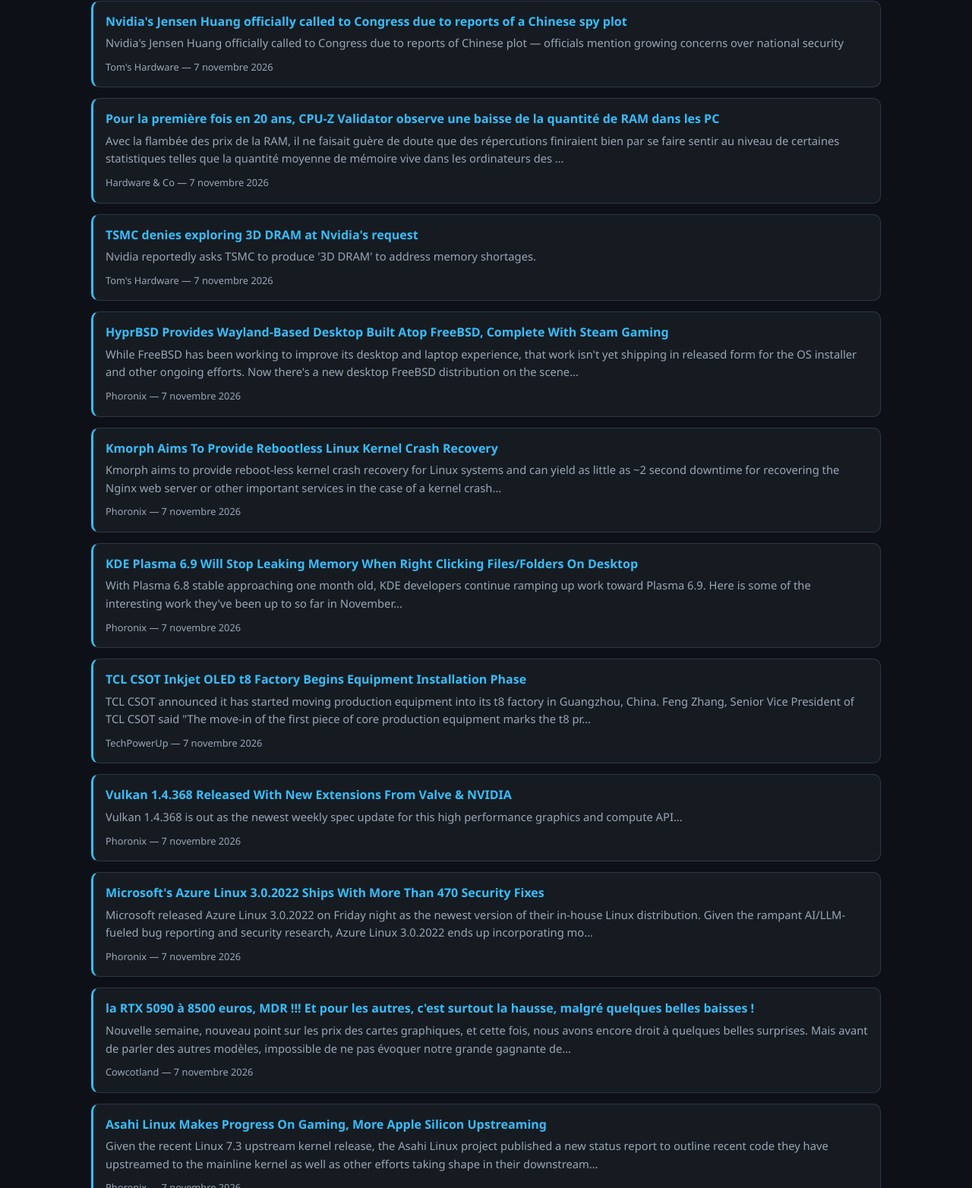
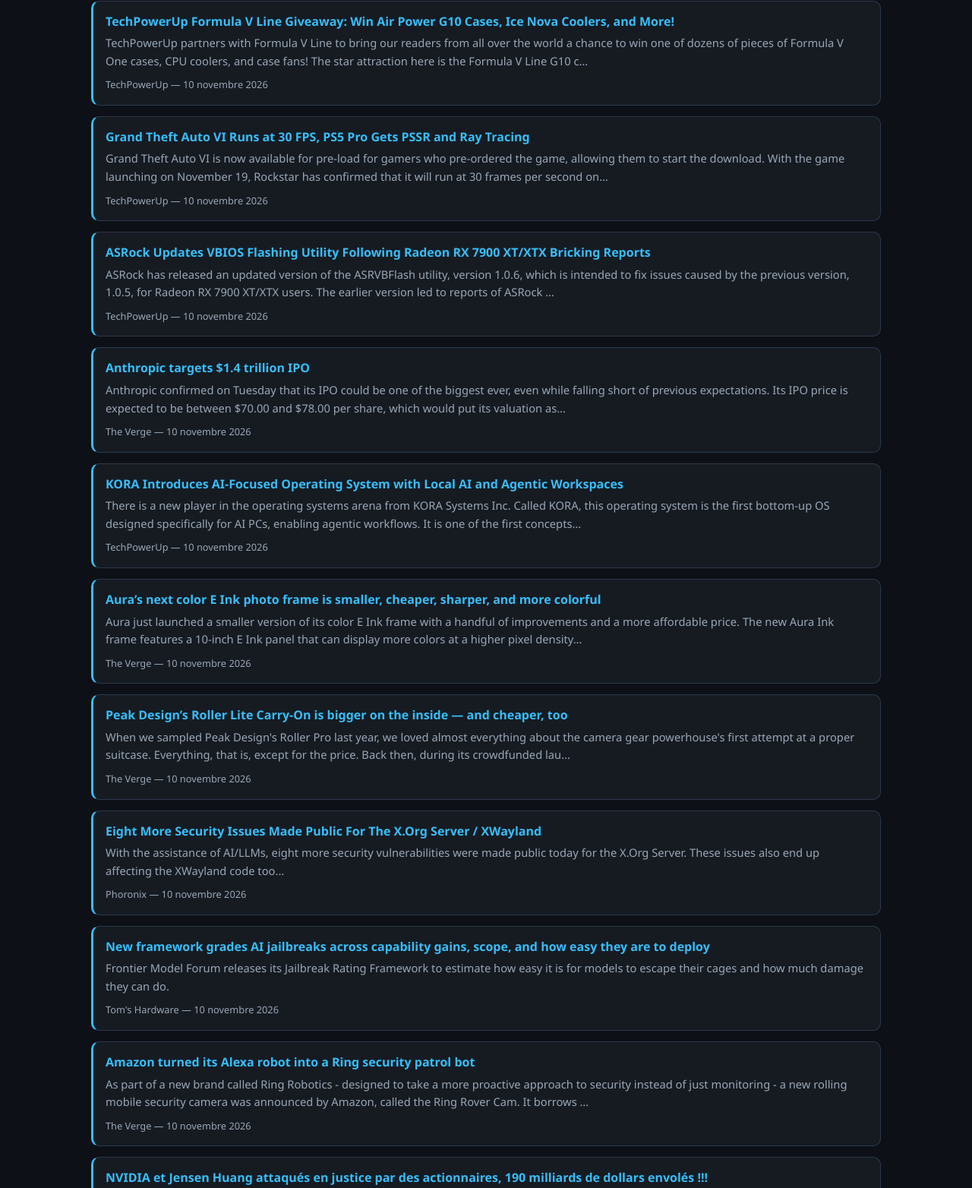
Before and after one commit to bredouan06400-jpg/news-informatique, a plain HTML site: page index.html in a window 1280 px wide. Shown: the part 934-2498 px from the top of the page at 76% size. Drawn offline with Linux system fonts and the light colour scheme.

Commit message:
MAJ auto des news (2026-11-10)

```diff
--- a/data/latest.json
+++ b/data/latest.json
@@ -1,5 +1,5 @@
 {
-  "edition": "2026-S45",
-  "updated": "2026-11-07",
-  "titre": "Flux du 7 novembre 2026 : Nvidia's Jensen Huang officially called to Congress due to reports of a Chinese spy plot"
+  "edition": "2026-S46",
+  "updated": "2026-11-10",
+  "titre": "Flux du 10 novembre 2026 : TechPowerUp Formula V Line Giveaway: Win Air Power G10 Cases, Ice Nova Coolers, and More!"
 }
--- a/index.html
+++ b/index.html
@@ -103,7 +103,7 @@
   <div class="wrap">
     <h1>🗓️ News Informatique — Semaine 27</h1>
     <div class="semaine">Du lundi 29 juin au dimanche 5 juillet 2026 · semaine en cours</div>
-    <div class="maj">Dernière mise à jour : 7 novembre 2026 · Toutes les sources sont vérifiées, les rumeurs sont explicitement signalées.</div>
+    <div class="maj">Dernière mise à jour : 10 novembre 2026 · Toutes les sources sont vérifiées, les rumeurs sont explicitement signalées.</div>
     <div class="actions">
       <button id="installBtn" class="btn primary" hidden>📲 Installer l'application</button>
       <button id="notifBtn" class="btn">🔔 Activer les alertes news</button>
@@ -164,64 +164,64 @@
     <ul class="news">
 <!-- AUTO-NEWS-START -->
     <li>
-      <b><a href="https://www.tomshardware.com/tech-industry/big-tech/nvidias-jensen-huang-officially-called-to-congress-due-to-reports-of-a-chinese-spy-plot-officials-mention-growing-concerns-over-national-security" target="_blank" rel="noopener">Nvidia&#x27;s Jensen Huang officially called to Congress due to reports of a Chinese spy plot</a></b>
-      <p>Nvidia&#x27;s Jensen Huang officially called to Congress due to reports of Chinese plot — officials mention growing concerns over national security</p>
-      <span class="src">Tom&#x27;s Hardware — 7 novembre 2026</span>
+      <b><a href="https://www.techpowerup.com/354601/techpowerup-formula-v-line-giveaway-win-air-power-g10-cases-ice-nova-coolers-and-more" target="_blank" rel="noopener">TechPowerUp Formula V Line Giveaway: Win Air Power G10 Cases, Ice Nova Coolers, and More!</a></b>
+      <p>TechPowerUp partners with Formula V Line to bring our readers from all over the world a chance to win one of dozens of pieces of Formula V One cases, CPU coolers, and case fans! The star attraction here is the Formula V Line G10 c…</p>
+      <span class="src">TechPowerUp — 10 novembre 2026</span>
     </li>
     <li>
-      <b><a href="https://hardwareand.co/actualites/breves/pour-la-premiere-fois-en-20-ans-cpu-z-validator-observe-une-baisse-de-la-quantite-de-ram-dans-les-pc" target="_blank" rel="noopener">Pour la première fois en 20 ans, CPU-Z Validator observe une baisse de la quantité de RAM dans les PC</a></b>
-      <p>Avec la flambée des prix de la RAM, il ne faisait guère de doute que des répercutions finiraient bien par se faire sentir au niveau de certaines statistiques telles que la quantité moyenne de mémoire vive dans les ordinateurs des …</p>
-      <span class="src">Hardware &amp; Co — 7 novembre 2026</span>
+      <b><a href="https://www.techpowerup.com/354644/grand-theft-auto-vi-runs-at-30-fps-ps5-pro-gets-pssr-and-ray-tracing" target="_blank" rel="noopener">Grand Theft Auto VI Runs at 30 FPS, PS5 Pro Gets PSSR and Ray Tracing</a></b>
+      <p>Grand Theft Auto VI is now available for pre-load for gamers who pre-ordered the game, allowing them to start the download. With the game launching on November 19, Rockstar has confirmed that it will run at 30 frames per second on…</p>
+      <span class="src">TechPowerUp — 10 novembre 2026</span>
     </li>
     <li>
-      <b><a href="https://www.tomshardware.com/pc-components/dram/tsmc-denies-exploring-3d-dram-at-nvidias-request-advanced-memory-tech-is-still-years-from-market-viability" target="_blank" rel="noopener">TSMC denies exploring 3D DRAM at Nvidia&#x27;s request</a></b>
-      <p>Nvidia reportedly asks TSMC to produce &#x27;3D DRAM&#x27; to address memory shortages.</p>
-      <span class="src">Tom&#x27;s Hardware — 7 novembre 2026</span>
+      <b><a href="https://www.techpowerup.com/354643/asrock-updates-vbios-flashing-utility-following-radeon-rx-7900-xt-xtx-bricking-reports" target="_blank" rel="noopener">ASRock Updates VBIOS Flashing Utility Following Radeon RX 7900 XT/XTX Bricking Reports</a></b>
+      <p>ASRock has released an updated version of the ASRVBFlash utility, version 1.0.6, which is intended to fix issues caused by the previous version, 1.0.5, for Radeon RX 7900 XT/XTX users. The earlier version led to reports of ASRock …</p>
+      <span class="src">TechPowerUp — 10 novembre 2026</span>
     </li>
     <li>
-      <b><a href="https://www.phoronix.com/news/HyprBSD" target="_blank" rel="noopener">HyprBSD Provides Wayland-Based Desktop Built Atop FreeBSD, Complete With Steam Gaming</a></b>
-      <p>While FreeBSD has been working to improve its desktop and laptop experience, that work isn&#x27;t yet shipping in released form for the OS installer and other ongoing efforts. Now there&#x27;s a new desktop FreeBSD distribution on the scene…</p>
-      <span class="src">Phoronix — 7 novembre 2026</span>
+      <b><a href="https://www.theverge.com/ai-artificial-intelligence/1030703/anthropic-ipo-1-4-trillion" target="_blank" rel="noopener">Anthropic targets $1.4 trillion IPO</a></b>
+      <p>Anthropic confirmed on Tuesday that its IPO could be one of the biggest ever, even while falling short of previous expectations. Its IPO price is expected to be between $70.00 and $78.00 per share, which would put its valuation as…</p>
+      <span class="src">The Verge — 10 novembre 2026</span>
     </li>
     <li>
-      <b><a href="https://www.phoronix.com/news/Kmorph-Linux-Crash-Recovery" target="_blank" rel="noopener">Kmorph Aims To Provide Rebootless Linux Kernel Crash Recovery</a></b>
-      <p>Kmorph aims to provide reboot-less kernel crash recovery for Linux systems and can yield as little as ~2 second downtime for recovering the Nginx web server or other important services in the case of a kernel crash...</p>
-      <span class="src">Phoronix — 7 novembre 2026</span>
+      <b><a href="https://www.techpowerup.com/354608/kora-introduces-ai-focused-operating-system-with-local-ai-and-agentic-workspaces" target="_blank" rel="noopener">KORA Introduces AI-Focused Operating System with Local AI and Agentic Workspaces</a></b>
+      <p>There is a new player in the operating systems arena from KORA Systems Inc. Called KORA, this operating system is the first bottom-up OS designed specifically for AI PCs, enabling agentic workflows. It is one of the first concepts…</p>
+      <span class="src">TechPowerUp — 10 novembre 2026</span>
     </li>
     <li>
-      <b><a href="https://www.phoronix.com/news/KDE-Plasma-6.9-Leak-Desktop" target="_blank" rel="noopener">KDE Plasma 6.9 Will Stop Leaking Memory When Right Clicking Files/Folders On Desktop</a></b>
-      <p>With Plasma 6.8 stable approaching one month old, KDE developers continue ramping up work toward Plasma 6.9. Here is some of the interesting work they&#x27;ve been up to so far in November...</p>
-      <span class="src">Phoronix — 7 novembre 2026</span>
+      <b><a href="https://www.theverge.com/tech/1027926/aura-e-ink-digital-photo-frame-10-inch-price-availability" target="_blank" rel="noopener">Aura’s next color E Ink photo frame is smaller, cheaper, sharper, and more colorful</a></b>
+      <p>Aura just launched a smaller version of its color E Ink frame with a handful of improvements and a more affordable price. The new Aura Ink frame features a 10-inch E Ink panel that can display more colors at a higher pixel density…</p>
+      <span class="src">The Verge — 10 novembre 2026</span>
     </li>
     <li>
-      <b><a href="https://www.techpowerup.com/354558/tcl-csot-inkjet-oled-t8-factory-begins-equipment-installation-phase" target="_blank" rel="noopener">TCL CSOT Inkjet OLED t8 Factory Begins Equipment Installation Phase</a></b>
-      <p>TCL CSOT announced it has started moving production equipment into its t8 factory in Guangzhou, China. Feng Zhang, Senior Vice President of TCL CSOT said &quot;The move-in of the first piece of core production equipment marks the t8 pr…</p>
-      <span class="src">TechPowerUp — 7 novembre 2026</span>
+      <b><a href="https://www.theverge.com/tech/1030186/peak-design-roller-lite-carry-on-review" target="_blank" rel="noopener">Peak Design’s Roller Lite Carry-On is bigger on the inside — and cheaper, too</a></b>
+      <p>When we sampled Peak Design&#x27;s Roller Pro last year, we loved almost everything about the camera gear powerhouse&#x27;s first attempt at a proper suitcase. Everything, that is, except for the price. Back then, during its crowdfunded lau…</p>
+      <span class="src">The Verge — 10 novembre 2026</span>
     </li>
     <li>
-      <b><a href="https://www.phoronix.com/news/Vulkan-1.4.368" target="_blank" rel="noopener">Vulkan 1.4.368 Released With New Extensions From Valve &amp; NVIDIA</a></b>
-      <p>Vulkan 1.4.368 is out as the newest weekly spec update for this high performance graphics and compute API...</p>
-      <span class="src">Phoronix — 7 novembre 2026</span>
+      <b><a href="https://www.phoronix.com/news/Eight-More-XOrg-Server-Issues" target="_blank" rel="noopener">Eight More Security Issues Made Public For The X.Org Server / XWayland</a></b>
+      <p>With the assistance of AI/LLMs, eight more security vulnerabilities were made public today for the X.Org Server. These issues also end up affecting the XWayland code too...</p>
+      <span class="src">Phoronix — 10 novembre 2026</span>
     </li>
     <li>
-      <b><a href="https://www.phoronix.com/news/Azure-Linux-3.0.2022" target="_blank" rel="noopener">Microsoft&#x27;s Azure Linux 3.0.2022 Ships With More Than 470 Security Fixes</a></b>
-      <p>Microsoft released Azure Linux 3.0.2022 on Friday night as the newest version of their in-house Linux distribution. Given the rampant AI/LLM-fueled bug reporting and security research, Azure Linux 3.0.2022 ends up incorporating mo…</p>
-      <span class="src">Phoronix — 7 novembre 2026</span>
+      <b><a href="https://www.tomshardware.com/tech-industry/artificial-intelligence/new-framework-grades-ai-jailbreaks-across-capability-gains-scope-and-how-easy-they-are-to-deploy-frontier-model-forum-proposes-cvss-style-rating-system-for-new-ai-models" target="_blank" rel="noopener">New framework grades AI jailbreaks across capability gains, scope, and how easy they are to deploy</a></b>
+      <p>Frontier Model Forum releases its Jailbreak Rating Framework to estimate how easy it is for models to escape their cages and how much damage they can do.</p>
+      <span class="src">Tom&#x27;s Hardware — 10 novembre 2026</span>
     </li>
     <li>
-      <b><a href="https://www.cowcotland.com/news/103128/la-rtx-5090-a-8500-euros-mdr-et-pour-les-autres-c-est-surtout-la-hausse-malgre-quelques-belles-baisses.html" target="_blank" rel="noopener">la RTX 5090 à 8500 euros, MDR !!! Et pour les autres, c&#x27;est surtout la hausse, malgré quelques belles baisses !</a></b>
-      <p>Nouvelle semaine, nouveau point sur les prix des cartes graphiques, et cette fois, nous avons encore droit à quelques belles surprises. Mais avant de parler des autres modèles, impossible de ne pas évoquer notre grande gagnante de…</p>
-      <span class="src">Cowcotland — 7 novembre 2026</span>
+      <b><a href="https://www.theverge.com/tech/1030282/amazon-ring-robotics-rover-cam-4k-security-business" target="_blank" rel="noopener">Amazon turned its Alexa robot into a Ring security patrol bot</a></b>
+      <p>As part of a new brand called Ring Robotics - designed to take a more proactive approach to security instead of just monitoring - a new rolling mobile security camera was announced by Amazon, called the Ring Rover Cam. It borrows …</p>
+      <span class="src">The Verge — 10 novembre 2026</span>
     </li>
     <li>
-      <b><a href="https://www.phoronix.com/news/Asahi-Linux-7.3-Report" target="_blank" rel="noopener">Asahi Linux Makes Progress On Gaming, More Apple Silicon Upstreaming</a></b>
-      <p>Given the recent Linux 7.3 upstream kernel release, the Asahi Linux project published a new status report to outline recent code they have upstreamed to the mainline kernel as well as other efforts taking shape in their downstream…</p>
-      <span class="src">Phoronix — 7 novembre 2026</span>
+      <b><a href="https://www.cowcotland.com/news/103165/nvidia-et-jensen-huang-attaques-en-justice-par-des-actionnaires-190-milliards-de-dollars-envoles.html" target="_blank" rel="noopener">NVIDIA et Jensen Huang attaqués en justice par des actionnaires, 190 milliards de dollars envolés !!!</a></b>
+      <p>Les ennuis continuent pour Jensen Huang et NVIDIA. Nous vous parlions récemment, dans cette actualité, des soupçons d&#x27;espionnage chinois entourant une relation personnelle du patron de NVIDIA avec une ancienne responsable d&#x27;une en…</p>
+      <span class="src">Cowcotland — 10 novembre 2026</span>
     </li>
     <li>
-      <b><a href="https://www.techpowerup.com/354556/physical-games-still-make-up-30-of-owned-console-libraries-survey-finds" target="_blank" rel="noopener">Physical Games Still Make Up 30% of Owned Console Libraries, Survey Finds</a></b>
-      <p>Physical copies still make up close to a third of the console games people actually own, according to a new Newzoo white paper produced with support from G2A. The firm surveyed 6,166 &quot;premium gamers&quot; across the US, UK, Germany, Po…</p>
-      <span class="src">TechPowerUp — 7 novembre 2026</span>
+      <b><a href="https://www.cowcotland.com/news/103164/vzmore-ix9-max-un-mini-pc-qui-garde-son-sang-froid-sur-la-fury-road.html" target="_blank" rel="noopener">VZMORE iX9 MAX, un mini PC qui garde son sang-froid sur la Fury Road</a></b>
+      <p>Comment se démarquer quand presque tous les mini PC ont le même design ? La connectique n&#x27;offre pas beaucoup de marge pour l&#x27;originalité, il faut d&#x27;abord répondre aux besoins de base. Il reste donc le refroidissement, et c&#x27;est ici…</p>
+      <span class="src">Cowcotland — 10 novembre 2026</span>
     </li>
 <!-- AUTO-NEWS-END -->
     </ul>
--- a/sw.js
+++ b/sw.js
@@ -1,7 +1,7 @@
 /* Service worker — News Informatique
    IMPORTANT : incrémenter VERSION à chaque mise à jour du contenu
    (l'agent quotidien s'en charge). */
-const VERSION = '2026-S45-auto20261107T1345';
+const VERSION = '2026-S46-auto20261110T1525';
 const CACHE = 'news-info-' + VERSION;
 
 const PRECACHE = [
```
